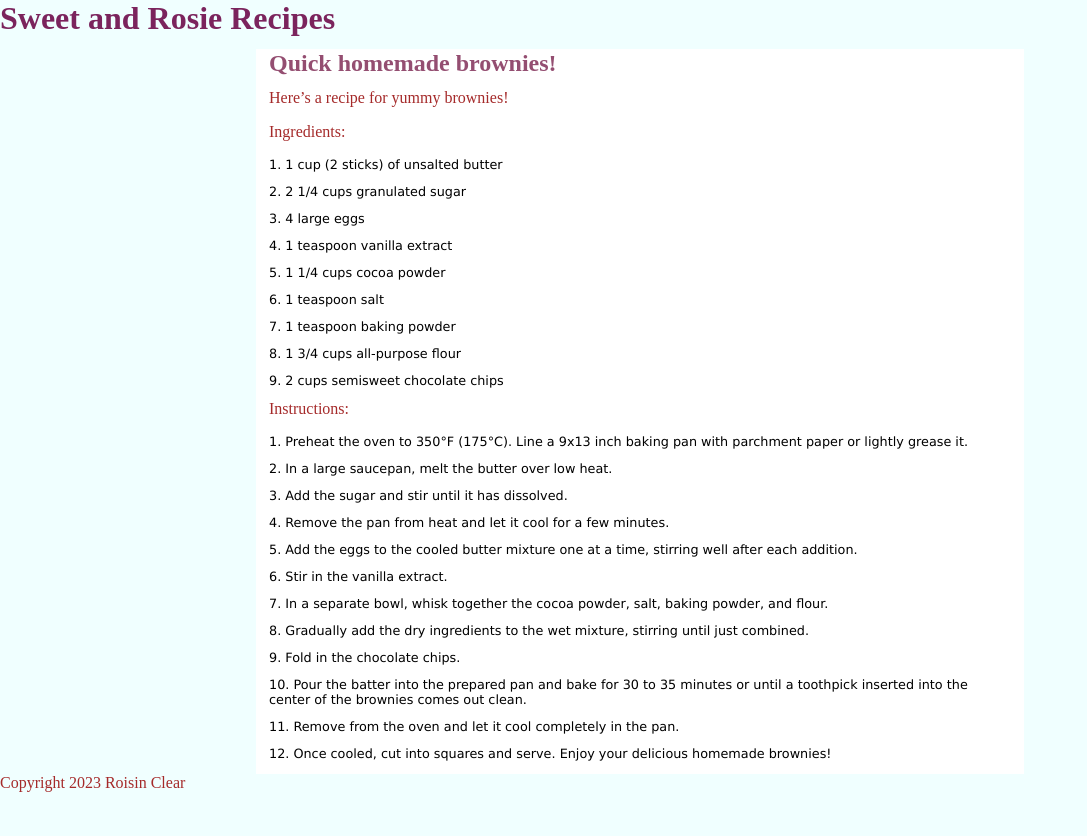
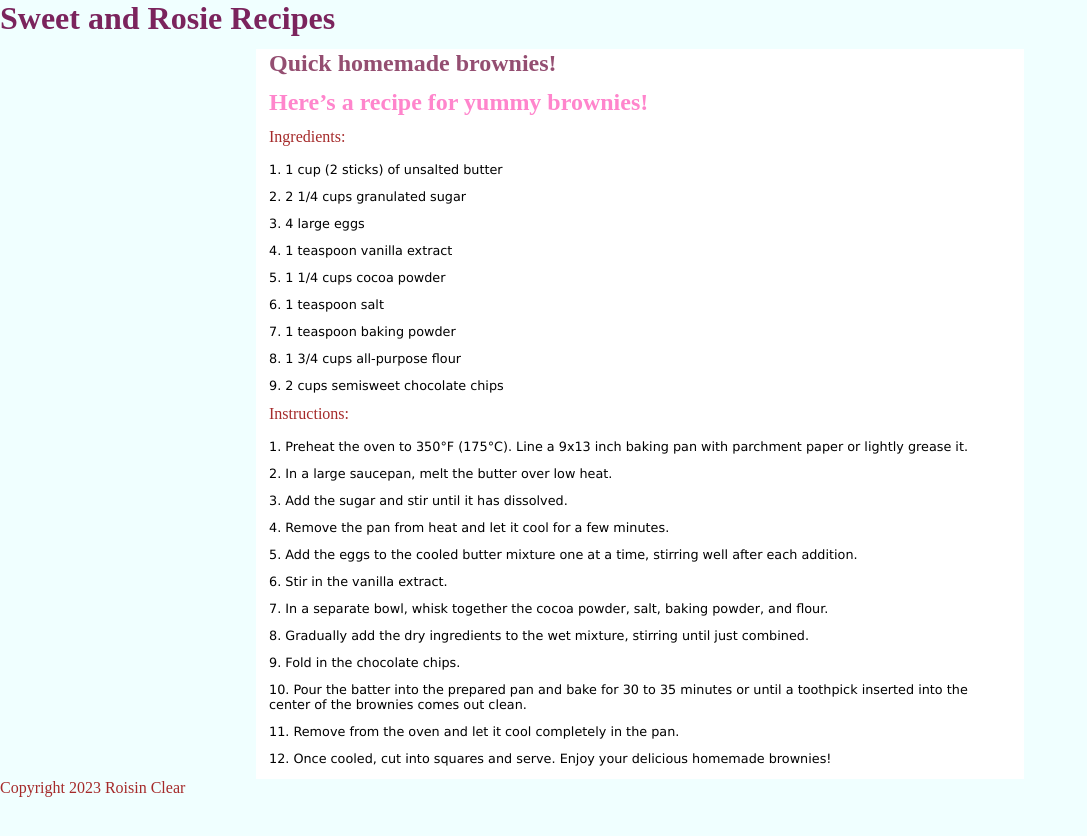
Before and after one commit to roisinclear/rosierecipes, a Jekyll site: the page built from _recipes/quick-homemade-brownies.md, in a window 1280 px wide. Shown: the top 836 px of the page, without its empty margins (0-1087 px from the left). Built offline with Jekyll 4.4.1, drawn with Linux system fonts in a browser that asks for light colours.

```diff
--- a/_recipes/quick-homemade-brownies.md
+++ b/_recipes/quick-homemade-brownies.md
@@ -4,7 +4,7 @@ date: 2023-02-06T22:51:11.687Z
 order: 1
 layout: recipe
 ---
-H﻿ere's a recipe for yummy brownies!
+## H﻿ere's a recipe for yummy brownies!
 
 Ingredients:
 
```
